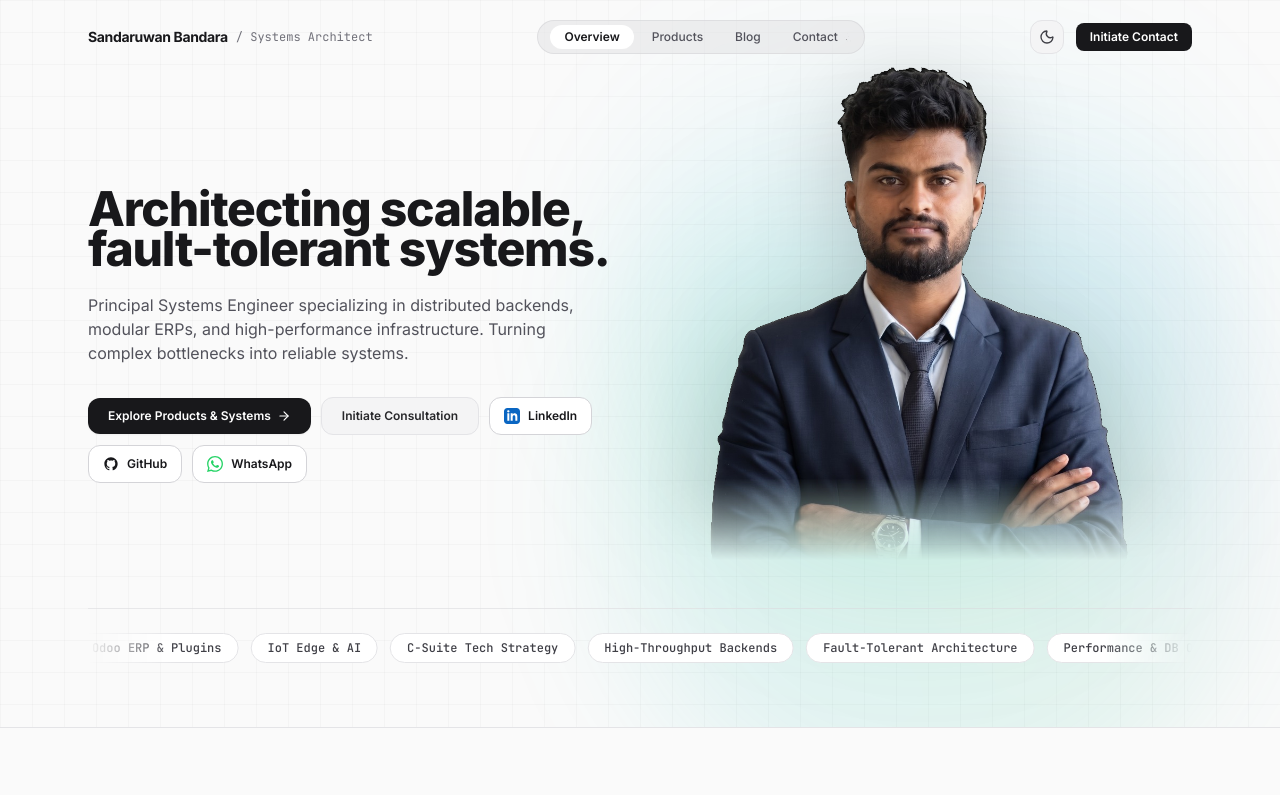
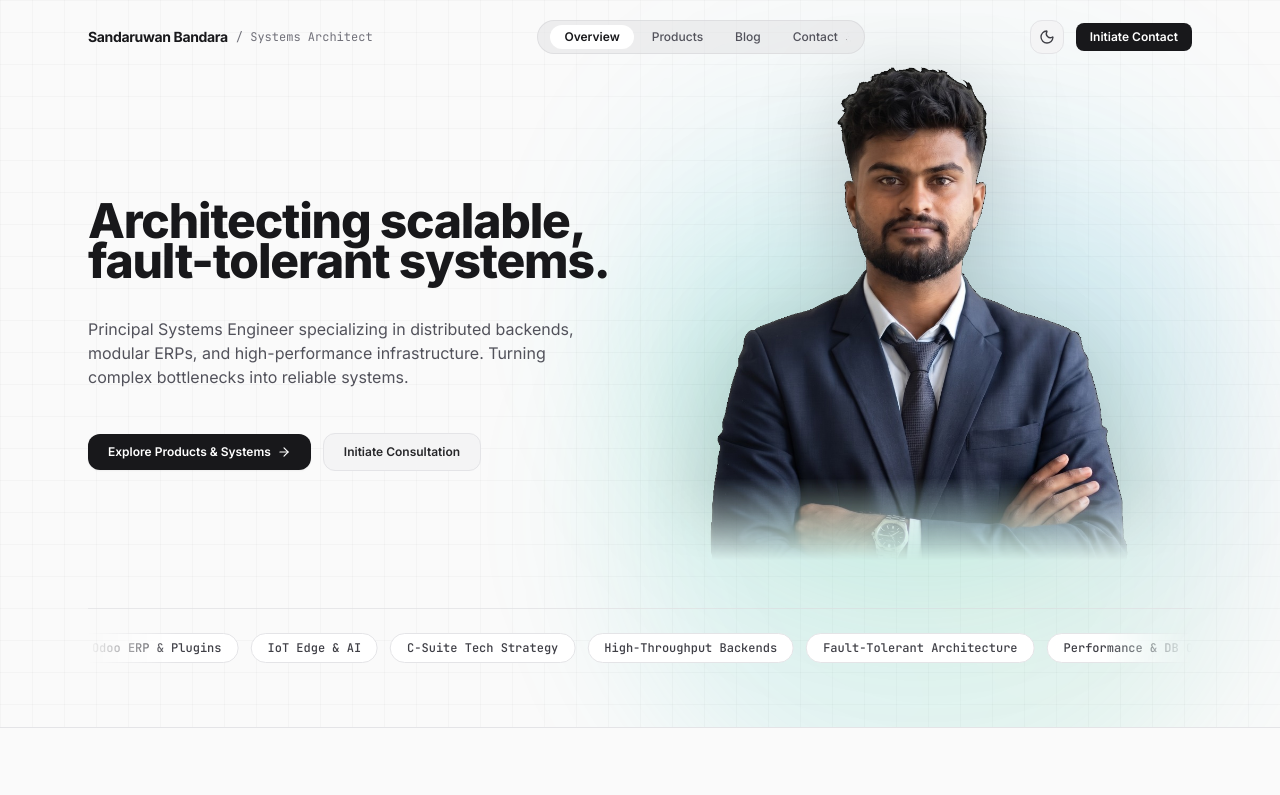
Before and after one commit to SandaruwanB/portfolio_2, a Next.js app: page / in a window 1280 px wide. Shown: the top 795 px of the page. Built offline with nearby package versions, Linux system fonts and the light colour scheme.

Commit message:
[DEV] hero area re styling

```diff
--- a/app/components/Hero.tsx
+++ b/app/components/Hero.tsx
@@ -3,7 +3,7 @@
 import React from "react";
 import Image from "next/image";
 import Link from "next/link";
-import { ArrowRight, LinkedIn, GitHub, WhatsApp } from "./Icons";
+import { ArrowRight } from "./Icons";
 
 export default function Hero() {
   const competencies = [
@@ -23,14 +23,14 @@ export default function Hero() {
       <div className="absolute top-1/4 right-0 lg:right-6 w-[650px] h-[650px] bg-gradient-to-tr from-cyan-500/10 via-emerald-500/10 to-indigo-500/10 dark:from-cyan-500/15 dark:via-emerald-500/15 dark:to-indigo-500/15 rounded-full blur-3xl pointer-events-none" />
       <div className="max-w-6xl mx-auto px-4 sm:px-6 relative z-10">
         <div className="grid grid-cols-1 lg:grid-cols-12 gap-8 lg:gap-4 items-center">
-          <div className="lg:col-span-6 xl:col-span-6 space-y-6 text-left z-20">
+          <div className="lg:col-span-6 xl:col-span-6 space-y-7 sm:space-y-8 text-left z-20">
             <h1 className="text-3xl sm:text-4xl lg:text-[2.65rem] xl:text-[3rem] font-extrabold text-zinc-900 dark:text-white tracking-tight leading-[1.15]">
               Architecting scalable, fault-tolerant systems.
             </h1>
-            <p className="text-sm sm:text-base text-zinc-600 dark:text-zinc-400 leading-relaxed max-w-lg font-normal">
+            <p className="text-sm sm:text-base text-zinc-600 dark:text-zinc-400 leading-relaxed max-w-lg font-normal pt-1">
               Principal Systems Engineer specializing in distributed backends, modular ERPs, and high-performance infrastructure. Turning complex bottlenecks into reliable systems.
             </p>
-            <div className="flex flex-wrap items-center gap-2.5 pt-2">
+            <div className="flex flex-wrap items-center gap-3 pt-2 sm:pt-3">
               <Link
                 href="/products"
                 className="inline-flex items-center gap-1.5 px-5 py-2.5 rounded-xl text-xs font-semibold text-white bg-zinc-900 hover:bg-zinc-800 dark:bg-white dark:text-zinc-900 dark:hover:bg-zinc-200 transition-colors shadow-sm"
@@ -44,36 +44,6 @@ export default function Hero() {
               >
                 Initiate Consultation
               </Link>
-              <a
-                href="https://linkedin.com/in/sandaruwan-bandara"
-                target="_blank"
-                rel="noopener noreferrer"
-                className="inline-flex items-center gap-2 px-3.5 py-2.5 rounded-xl text-xs font-semibold text-zinc-900 dark:text-white bg-white dark:bg-zinc-800/90 border border-zinc-300 dark:border-zinc-700 hover:bg-zinc-100 dark:hover:bg-zinc-700 hover:border-zinc-400 dark:hover:border-zinc-500 transition-all shadow-xs"
-                title="LinkedIn"
-              >
-                <LinkedIn className="w-4 h-4 text-[#0a66c2]" />
-                <span>LinkedIn</span>
-              </a>
-              <a
-                href="https://github.com/SandaruwanB"
-                target="_blank"
-                rel="noopener noreferrer"
-                className="inline-flex items-center gap-2 px-3.5 py-2.5 rounded-xl text-xs font-semibold text-zinc-900 dark:text-white bg-white dark:bg-zinc-800/90 border border-zinc-300 dark:border-zinc-700 hover:bg-zinc-100 dark:hover:bg-zinc-700 hover:border-zinc-400 dark:hover:border-zinc-500 transition-all shadow-xs"
-                title="GitHub"
-              >
-                <GitHub className="w-4 h-4" />
-                <span>GitHub</span>
-              </a>
-              <a
-                href="https://wa.me/94761183372?text=Hello%20Sandaruwan,%20I'd%20like%20to%20discuss%20an%20engineering%20consultation."
-                target="_blank"
-                rel="noopener noreferrer"
-                className="inline-flex items-center gap-2 px-3.5 py-2.5 rounded-xl text-xs font-semibold text-zinc-900 dark:text-white bg-white dark:bg-zinc-800/90 border border-zinc-300 dark:border-zinc-700 hover:bg-zinc-100 dark:hover:bg-zinc-700 hover:border-zinc-400 dark:hover:border-zinc-500 transition-all shadow-xs"
-                title="WhatsApp"
-              >
-                <WhatsApp className="w-4 h-4 text-[#25D366]" />
-                <span>WhatsApp</span>
-              </a>
             </div>
 
           </div>
```
